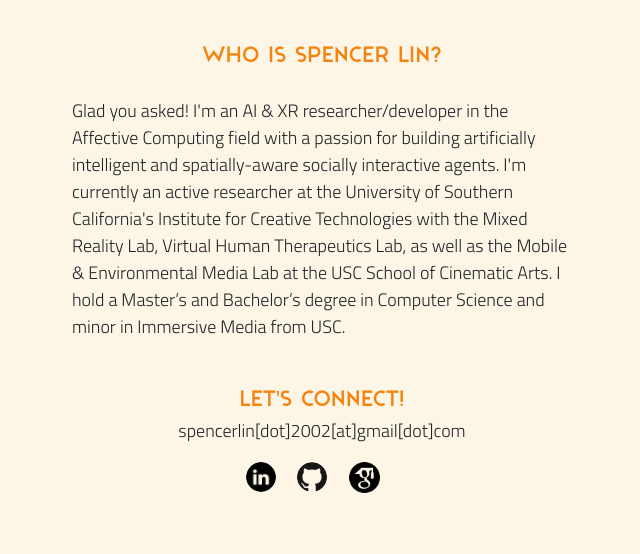
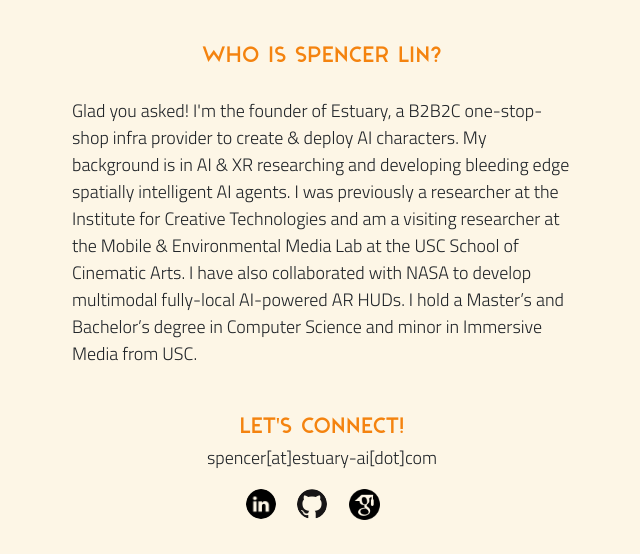
Before and after one commit to Spencer-L/Spencer-L.github.io, a Jekyll site: the page built from about.md, in a window 1280 px wide, cut to the strip 395-949 px from the top of the page. Shown: the whole strip, without its empty margins (318-958 px from the left). Built offline with Jekyll 4.4.1, drawn with Linux system fonts in a browser that asks for light colours; nearby versions of some CDN libraries; before the commit the page ends 922 px from its top, so only the background shows below that.

Commit message:
updated bio and email

```diff
--- a/about.md
+++ b/about.md
@@ -12,14 +12,14 @@ title: About
 <br>
 
 <p class="bio">
-Glad you asked!  I'm an AI & XR researcher/developer in the Affective Computing field with a passion for building artificially intelligent and spatially-aware socially interactive agents. I'm currently an active researcher at the University of Southern California's Institute for Creative Technologies with the Mixed Reality Lab, Virtual Human Therapeutics Lab, as well as the Mobile & Environmental Media Lab at the USC School of Cinematic Arts. I hold a Master’s and Bachelor’s degree in Computer Science and minor in Immersive Media from USC.
+Glad you asked!  I'm the founder of Estuary, a B2B2C one-stop-shop infra provider to create & deploy AI characters.  My background is in AI & XR researching and developing bleeding edge spatially intelligent AI agents.  I was previously a researcher at the Institute for Creative Technologies and am a visiting researcher at the Mobile & Environmental Media Lab at the USC School of Cinematic Arts.  I have also collaborated with NASA to develop multimodal fully-local AI-powered AR HUDs.  I hold a Master’s and Bachelor’s degree in Computer Science and minor in Immersive Media from USC.
 </p>
 
 <div style="text-align: center">
 <br>
 <h1>Let's Connect!</h1>
 
-<p>spencerlin[dot]2002[at]gmail[dot]com
+<p>spencer[at]estuary-ai[dot]com
 </p>
 <div class="medialinks">
     <a href="https://www.linkedin.com/in/spencer-lin-bb409b1b7/" target="_blank">
```
